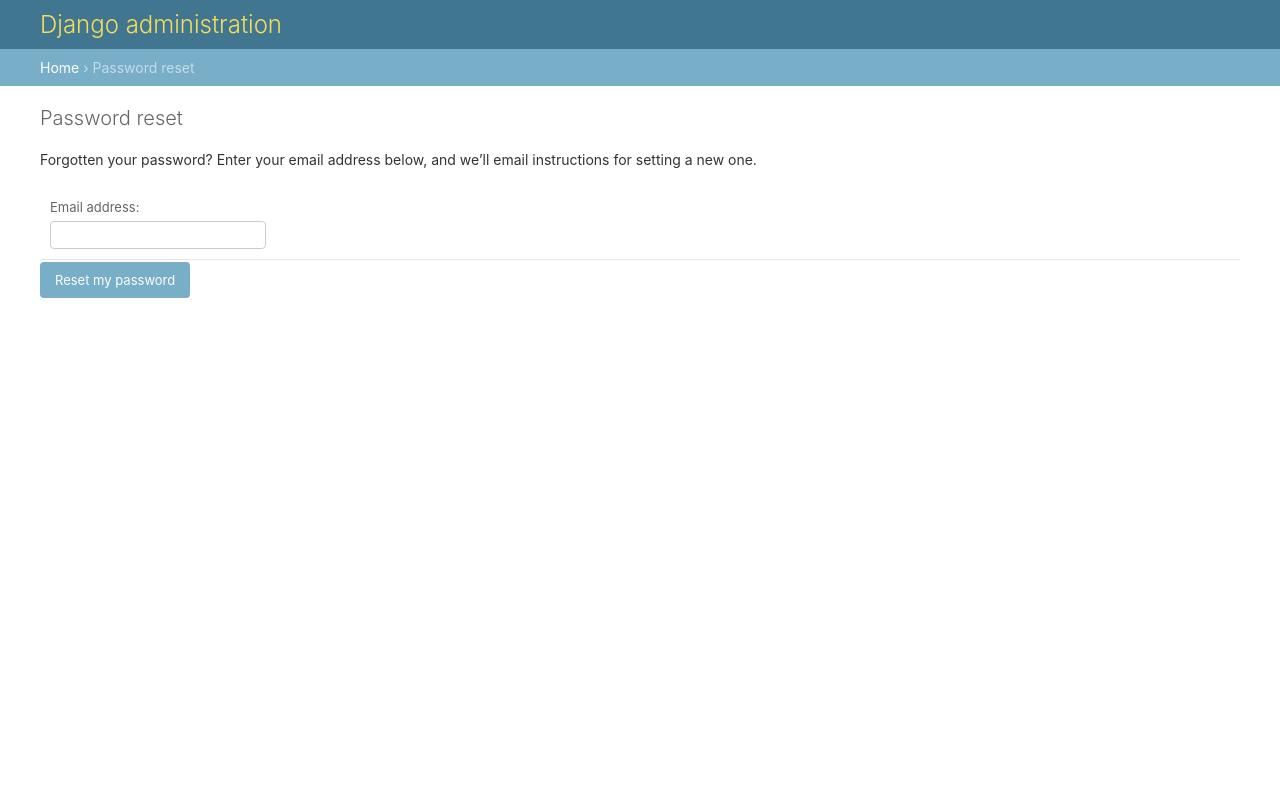
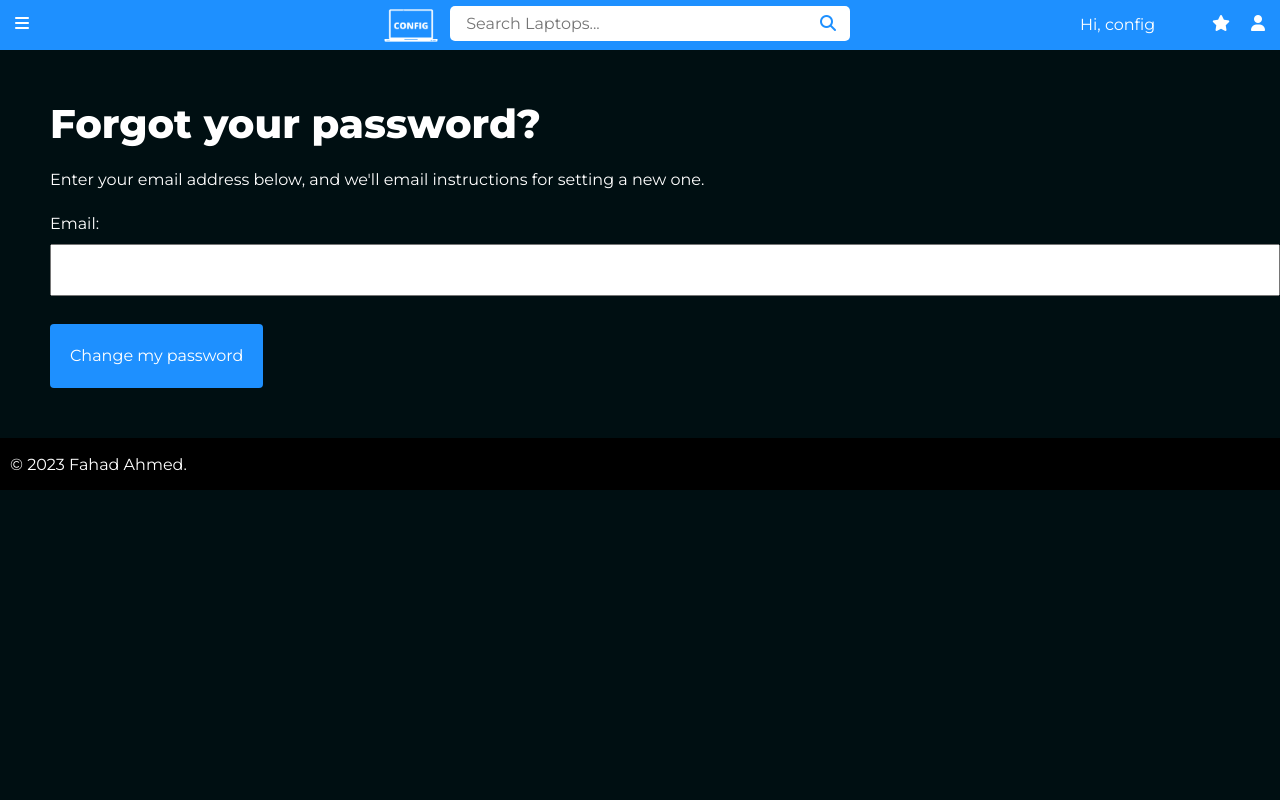
Before and after one commit to fullstack200/Config, a Django app: page /password_reset/ in a window 1280 px wide. Run offline with Django 4.2, Linux system fonts and the light colour scheme; a user stored in the database is signed in; some libraries are stand-ins or nearby versions.

Commit message:
Password changing and resetting module completed

```diff
--- a/Config/settings.py
+++ b/Config/settings.py
@@ -130,3 +130,5 @@
 
 LOGIN_REDIRECT_URL = 'home'
 LOGOUT_REDIRECT_URL = 'home'
+
+EMAIL_BACKEND = 'django.core.mail.backends.console.EmailBackend'
--- a/static/CSS/contact.css
+++ b/static/CSS/contact.css
@@ -36,10 +36,9 @@
   padding: 10px;
 }
 
-.copy-rights {
-  top: 700px;
+.copy-rights{
+  margin-top:1250px;
 }
-
 /**********Mobile screen*********************************************************************************************/
 
 @media screen and (max-width:480px) {
--- a/static/CSS/home_page.css
+++ b/static/CSS/home_page.css
@@ -7,12 +7,14 @@
 .main-content {
   position: relative;
   height: 100%;
+  margin:0;
 
 }
 
 #myVideo {
   width: 100%;
   filter: brightness(30%);
+ margin:0;
 }
 
 
@@ -43,7 +45,6 @@
   border: none;
   color: var(--textcolor);
   font-size: 25px;
-
   padding: 20px;
   width: 200px;
   transition: all 0.5s;
@@ -89,8 +90,6 @@
   width: 100%;
   text-align: center;
   line-height: 1.6;
-  position: absolute;
-  top: 760px;
 
 }
 
--- /dev/null
+++ b/static/CSS/password_change.css
@@ -0,0 +1,50 @@
+:root {
+    --bgcolor: #1E90FF;
+    --bgcolor2: rgb(0, 15, 18);
+    --textcolor: white;
+  }
+
+body{
+    background-color:var(--bgcolor2);
+    color:var(--textcolor);
+}
+
+h1{
+    font-weight:800;
+    margin:50px 0 0 50px;
+}
+
+.form p{
+    margin:20px 0 0 50px;
+}
+
+.form li{
+    margin-left:50px;
+}
+
+input[type=submit], button{
+    margin-left:50px;
+    margin-top:20px;
+    background-color:var(--bgcolor);
+    color:var(--textcolor);
+    border:none;
+    padding:20px;
+    border-radius: 4px;
+    margin-bottom: 50px;
+}
+
+input[type=password]{
+   width:80%;
+}
+
+label{
+    display:block;
+}
+
+.container, .form{
+    height:81%;
+}
+
+.container button{
+    width:20%;
+}
--- a/static/CSS/similar.css
+++ b/static/CSS/similar.css
@@ -167,7 +167,7 @@
     font-size: 25px;
     display: block;
     transition: 0.3s;
-    margin-left: 80px;
+    margin-left: 50px;
     cursor:pointer;
 }
 
@@ -315,9 +315,6 @@
     height: 52px;
     width: 100%;
     background-color: black;
-    position: absolute;
-    top: 1107px;
-    margin-top: 10px;
     color: var(--textcolor);
 }
 
--- a/templates/base.html
+++ b/templates/base.html
@@ -44,6 +44,7 @@
       <a style="color: #818181;" href="javascript:void(0)" class="closebtna" onclick="closeNava()">×</a>
       {% if user.is_authenticated %}
       <a href="{% url 'logout' %}" style="color: #818181;" id="log">Logout</a>
+      <a href="{% url 'password_change' %}" style="color:#818181;">Change Password</a>
       {% else %}
       <a href="{% url 'login' %}" style="color: #818181;" id="log">Login</a>
       {% endif %}
@@ -71,7 +72,7 @@
 
   <section>
     <div class="copy-rights">
-      <p>&copy; 2022 Fahad Ahmed.</p>
+      <p>&copy; 2023 Fahad Ahmed.</p>
     </div>
   </section>
 
--- /dev/null
+++ b/templates/registration/password_reset_form.html
@@ -0,0 +1,29 @@
+<!DOCTYPE html>
+{% extends 'base.html' %}
+{% load static %}
+<html lang="en">
+
+<head>
+    {% block extrahead %}
+    <!-- External stylesheet link -->
+    <link href="{% static './CSS/password_change.css' %}" rel="stylesheet">
+    {% endblock %}
+</head>
+<!---------------------------------------------------------------------------------------------------------------------------------------->
+{% block content %}
+<body>
+    <div>
+        <div class="form">
+            <h1>Forgot your password?</h1>
+            <p>Enter your email address below, and we'll email instructions for setting a new one.</p>
+            <form method="POST">
+                {% csrf_token %}
+                {{ form.as_p }}
+                <input type="submit" value="Change my password">
+            </form>
+        </div>
+    </div>
+</body>
+{% endblock content %}
+
+</html>
--- a/templates/signup.html
+++ b/templates/signup.html
@@ -1,4 +1,5 @@
 <!DOCTYPE html>
+{% extends 'base.html' %}
 {% load static %}
 <html lang="en">
 
@@ -15,8 +16,8 @@
     <div style="background-color: rgb(0, 15, 18);">
         <form class="modal-content animate" method="post">
             <div class="imgcontainer">
-                <span onclick="document.getElementById('id01').style.display='none'" class="close"
-                    title="Close Modal">&times;</span>
+                <a href="{% url 'home' %}"><span  class="close"
+                    title="Close Modal">&times;</span></a>
                 <img src="{% static './media/user-m.png' %}" alt="Avatar" class="avatar"><br><br>
                 <h1 style="margin-top:30px"><b>SIGN UP</b></h1>
             </div>
```
Also changed, not shown: templates/registration/login.html (+4 -3 lines), templates/registration/password_change_done.html (added, +24 -0 lines), templates/registration/password_change_form.html (added, +31 -0 lines), templates/registration/password_reset_complete.html (added, +21 -0 lines), templates/registration/password_reset_confirm.html (added, +27 -0 lines), templates/registration/password_reset_done.html (added, +23 -0 lines), db.sqlite3.
